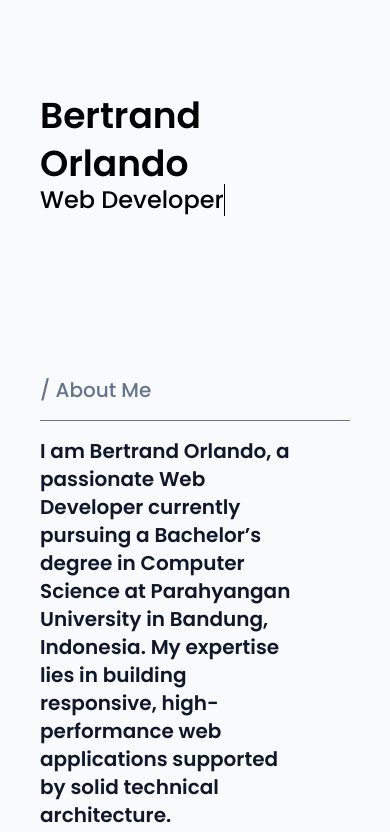
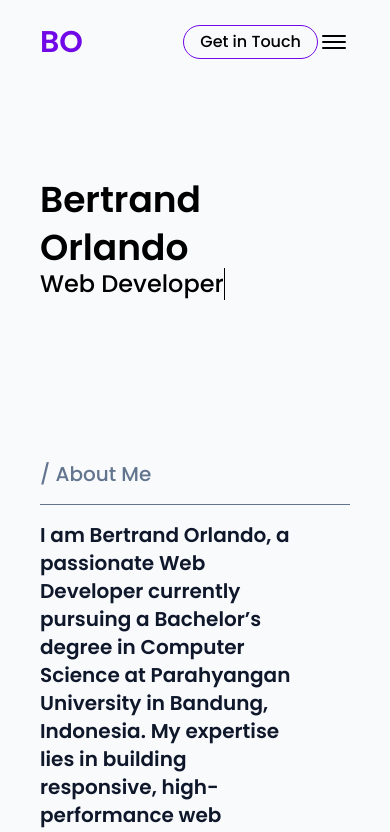
Before and after one commit to bertrandOrlando/portfolio-2025, a Next.js app: page / in a window 390 px wide. Shown: the top 832 px of the page. Built offline with nearby package versions, Linux system fonts and the light colour scheme.

Commit message:
fix: add navigation dropdown for mobile version

```diff
--- a/src/app/page.tsx
+++ b/src/app/page.tsx
@@ -7,7 +7,7 @@ import { ProjectSection } from "@/containers/HomePage/ProjectSection";
 export default function Home() {
   return (
     <div className="bg-slate-50 px-10 md:px-20">
-      {/* <Navbar /> */}
+      <Navbar />
       <HeroSection />
       <AboutSection />
       <SkillSection />
--- a/src/components/Navbar.tsx
+++ b/src/components/Navbar.tsx
@@ -6,10 +6,12 @@
 import Link from "next/link";
 import { CgArrowTopRight } from "react-icons/cg";
 import { motion } from "motion/react";
+import { useState } from "react";
 
 export const Navbar = () => {
+  const [isOpen, setIsOpen] = useState<boolean>(false);
   const NavItems = [
-    { name: "Home", href: "#" },
+    // { name: "Home", href: "#" },
     { name: "About", href: "#" },
     { name: "Skills", href: "#" },
     { name: "Projects", href: "#" },
@@ -17,9 +19,9 @@ export const Navbar = () => {
   ];
 
   return (
-    <nav className="flex items-center justify-between px-9 py-6">
+    <nav className="flex items-center justify-between py-6">
       <h2 className="text-3xl font-semibold text-violet-700">BO</h2>
-      <ul className="flex items-center gap-4">
+      <ul className="hidden items-center gap-4 lg:flex">
         {NavItems.map((item) => (
           <motion.li
             initial="initial"
@@ -43,13 +45,18 @@ export const Navbar = () => {
           </motion.li>
         ))}
       </ul>
-      <ul className="flex items-center gap-4">
+      <div className="flex items-center">
+        <ul className="flex items-center lg:gap-x-4">
           <motion.li
             initial="initial"
             whileHover="hovered"
-          className="relative block overflow-hidden text-lg font-medium whitespace-nowrap"
+            className="relative hidden overflow-hidden text-lg font-medium whitespace-nowrap lg:block"
           >
-          <Link href="#googledrive" className="flex items-center">
+            <Link
+              href="https://drive.google.com/drive/folders/1PtAYP37Iqb9-gKKOR0iPuANldejSgj56?usp=sharing"
+              target="_blank"
+              className="flex items-center"
+            >
               <motion.div
                 className="flex items-center"
                 variants={{ initial: { y: 0 }, hovered: { y: "-100%" } }}
@@ -64,10 +71,63 @@ export const Navbar = () => {
               </motion.div>
             </Link>
           </motion.li>
-        <li className="rounded-3xl border border-violet-700 px-4 py-1 text-lg font-medium text-black transition-colors duration-300 hover:bg-violet-600 hover:text-white">
+          <li className="rounded-3xl border border-violet-700 px-4 py-1 text-base font-medium text-black transition-colors duration-300 hover:bg-violet-600 hover:text-white md:text-lg">
             <Link href="mailto:bertrandorlando@gmail.com">Get in Touch</Link>
           </li>
         </ul>
+        <button
+          onClick={() => setIsOpen(!isOpen)}
+          className="flex h-8 w-8 flex-col items-center justify-center ring-0 outline-0 lg:hidden"
+        >
+          <div
+            className={`h-0.5 w-6 rounded-sm bg-black transition duration-300 ease-out ${
+              isOpen ? "translate-y-1 rotate-45" : "-translate-y-0.5"
+            }`}
+          ></div>
+          <div
+            className={`my-0.5 h-0.5 w-6 rounded-sm bg-black transition duration-300 ease-out ${
+              isOpen ? "opacity-0" : "opacity-100"
+            }`}
+          ></div>
+          <div
+            className={`h-0.5 w-6 rounded-sm bg-black transition duration-300 ease-out ${
+              isOpen ? "-translate-y-1 -rotate-45" : "translate-y-0.5"
+            }`}
+          ></div>
+        </button>
+      </div>
+
+      <motion.ul
+        initial={{ opacity: 0 }}
+        animate={{ opacity: isOpen ? 1 : 0 }}
+        className="absolute top-16 right-0 z-10 flex w-full flex-col items-center gap-4 bg-white p-6 shadow-lg lg:hidden"
+      >
+        {NavItems.map((item) => (
+          <motion.li
+            initial={{ opacity: 0, y: -20 }}
+            animate={{ opacity: 1, y: 0 }}
+            transition={{ delay: 0.1 * NavItems.indexOf(item) }}
+            key={item.name}
+            className="text-lg font-medium"
+          >
+            <Link href={item.href}>{item.name}</Link>
+          </motion.li>
+        ))}
+        <motion.li
+          initial={{ opacity: 0, y: -20 }}
+          animate={{ opacity: 1, y: 0 }}
+          transition={{ delay: 0.1 * NavItems.length }}
+          className="text-lg font-medium"
+        >
+          <Link
+            href="https://drive.google.com/drive/folders/1PtAYP37Iqb9-gKKOR0iPuANldejSgj56?usp=sharing"
+            target="_blank"
+            className="flex items-center underline"
+          >
+            My Resume {<CgArrowTopRight />}
+          </Link>
+        </motion.li>
+      </motion.ul>
     </nav>
   );
 };
```
Lines whose indentation alone changed are shown as unchanged.
